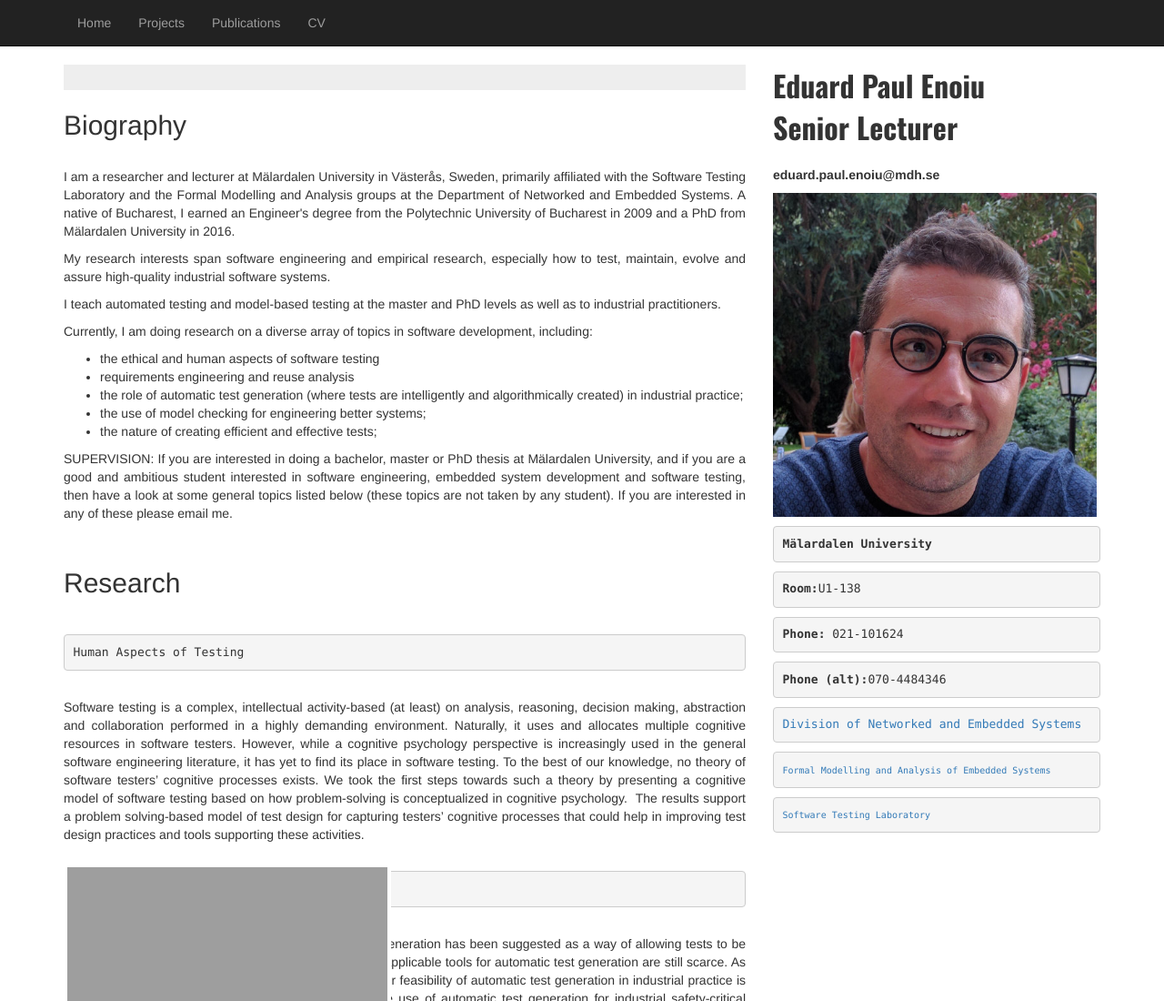
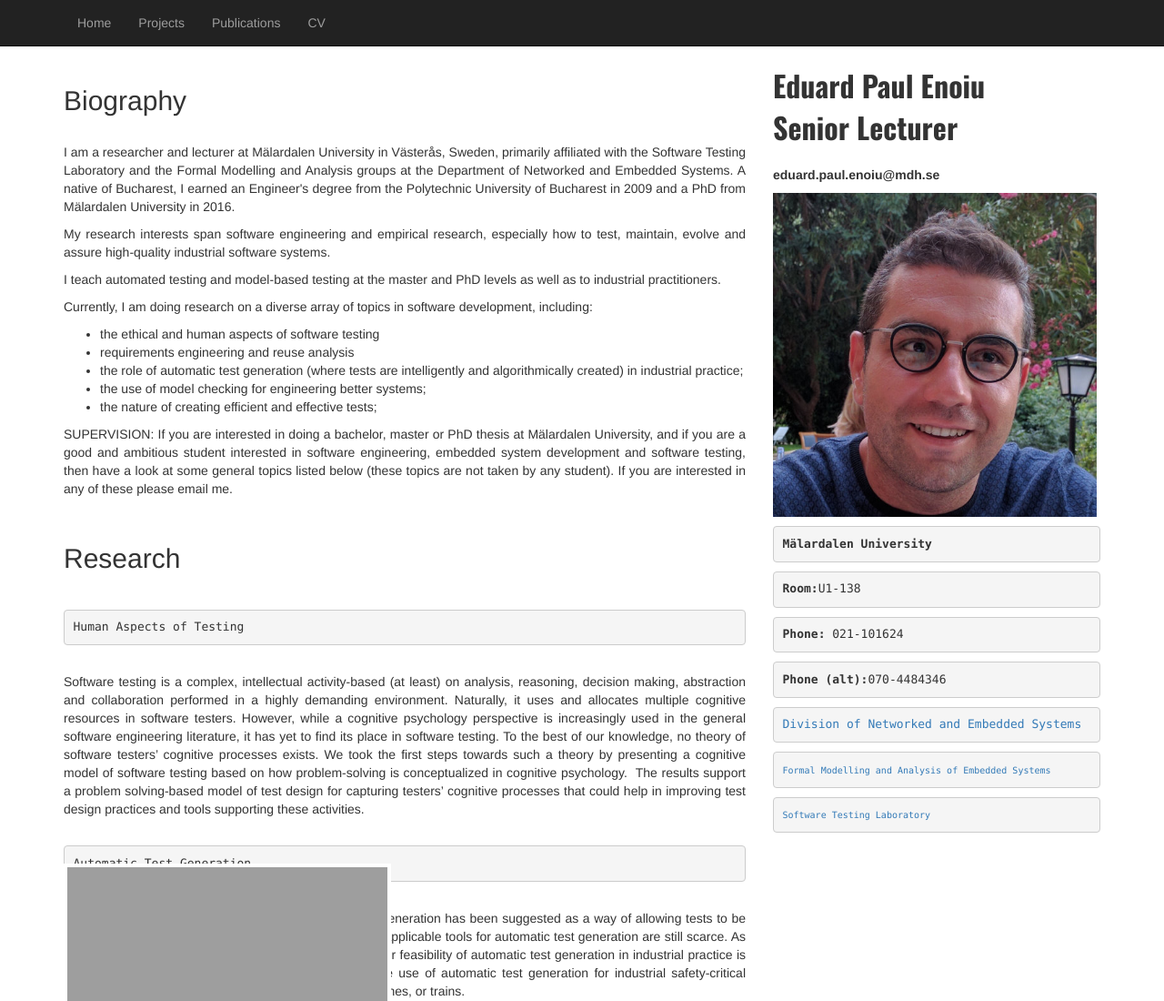
Before and after one commit to eduardenoiu/eduardenoiu.github.io, a plain HTML site: page index.html in a window 1280 px wide. Shown: the top 1100 px of the page at 91% size. Drawn offline with nearby package versions, Linux system fonts and the light colour scheme; grey boxes are pictures that could not be loaded.

Commit message:
Update index.html

```diff
--- a/index.html
+++ b/index.html
@@ -6,9 +6,8 @@
 -->
 <html lang="en">
   <head>
-
     <meta http-equiv="content-type" content="text/html; charset=UTF-8">
-    <title>John Doe</title>
+    <title>Eduard Paul Enoiu</title>
     <meta charset="utf-8">
     <meta name="viewport" content="width=device-width, initial-scale=1">
     <link rel="stylesheet"
@@ -48,44 +47,10 @@ href="https://maxcdn.bootstrapcdn.com/bootstrap/3.3.6/css/bootstrap.min.css">
         <div class="col-md-8" style="height: 100vh;">
           <!-- Main Image -->
           <meta charset="utf-8">
-          <figcaption spellcheck="true" style="box-sizing: border-box;
-            border-width: 0px; border-style: solid; border-color:
-            rgba(225,230,236,var(--tw-border-opacity)); border-image:
-            initial; --tw-border-opacity:1; --tw-shadow:0 0 #0000;
-            --tw-ring-inset:var(--tw-empty, );
-            --tw-ring-offset-width:0px; --tw-ring-offset-color:#fff;
-            --tw-ring-color:rgba(53,124,167,0.5);
-            --tw-ring-offset-shadow:0 0 #0000; --tw-ring-shadow:0 0
-            #0000; display: block; overflow-wrap: break-word;
-            background-color: rgb(238, 238, 238); font-size: 0.9em;
-            hyphens: manual; padding: 5px 10px; text-align: left;
-            word-break: break-word; color: rgb(35, 37, 42); font-family:
-            Roboto, &quot;Open sans&quot;, sans-serif; font-style:
-            normal; font-variant-ligatures: normal; font-variant-caps:
-            normal; font-weight: 400; letter-spacing: normal; orphans:
-            2; text-indent: 0px; text-transform: none; white-space:
-            normal; widows: 2; word-spacing: 0px;
-            -webkit-text-stroke-width: 0px; text-decoration-thickness:
-            initial; text-decoration-style: initial;
-            text-decoration-color: initial;">
-            <p style="box-sizing: border-box; border-width: 0px;
-              border-style: solid; border-color:
-              rgba(225,230,236,var(--tw-border-opacity)); border-image:
-              initial; --tw-border-opacity:1; --tw-shadow:0 0 #0000;
-              --tw-ring-inset:var(--tw-empty, );
-              --tw-ring-offset-width:0px; --tw-ring-offset-color:#fff;
-              --tw-ring-color:rgba(53,124,167,0.5);
-              --tw-ring-offset-shadow:0 0 #0000; --tw-ring-shadow:0 0
-              #0000; margin: 0px; padding-left: 0px !important;
-              overflow-wrap: break-word; padding-bottom: 0px;
-              padding-right: 0px !important; word-break: break-word;"><br>
-              <span></span></p>
-          </figcaption>
           <div style="margin-top:3%; text-align:justify;">
             <h2 id="publications">
               <meta charset="utf-8">
-            </h2>
-            <h2 id="publications">Biography</h2>
+              Biography</h2>
             <p><br>
               I am a researcher and lecturer at&nbsp;Mälardalen
               University&nbsp;in Västerås, Sweden, primarily affiliated
```
